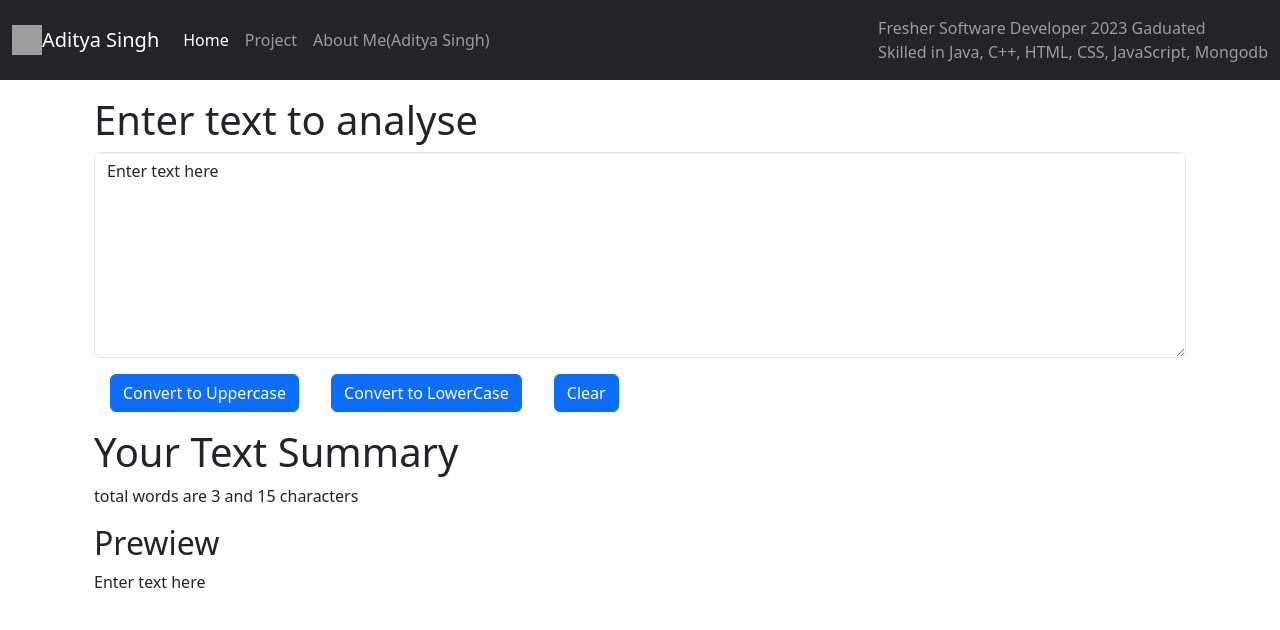
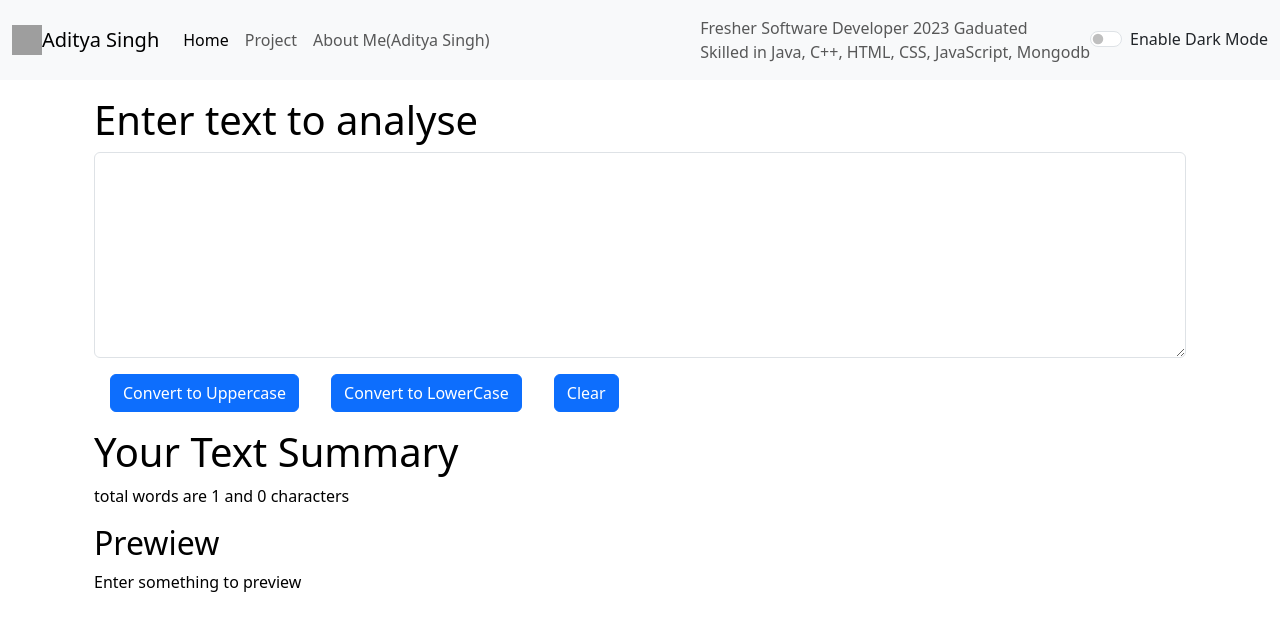
Before and after one commit to as23julycode/notebook-react, a React (Create React App) app: page /about in a window 1280 px wide. Shown: the top 630 px of the page. Built offline with nearby package versions, Linux system fonts and the light colour scheme; grey boxes are pictures that could not be loaded.

Commit message:
dark mode with background done

```diff
--- a/src/App.js
+++ b/src/App.js
@@ -1,14 +1,28 @@
-
+import React, { useState } from 'react';
 import './App.css';
 import Navbar from './components/Navbar';
 import TextForm from './components/TextForm';
+
+
 function App() {
+  const [mode, setMode] = useState('light');
+
+  const toggleMode = () => {
+    if(mode === 'light'){
+      setMode('dark');
+      document.body.style.backgroundColor = 'grey';
+    }
+    else{
+      setMode('light');
+      document.body.style.backgroundColor = 'white';
+    }
+  }
   return (
     <>
-    <Navbar firstcolumn = "Aditya Singh" secondcolumn = "Project" thirdcolumn = "About Me(Aditya Singh)"  />
+    <Navbar firstcolumn = "Aditya Singh" secondcolumn = "Project" thirdcolumn = "About Me(Aditya Singh)"  mode={mode} toggleMode={toggleMode}/>
 
     <div className='container my-3'>
-      <TextForm heading="Enter text to analyse"/>
+      <TextForm heading="Enter text to analyse" mode={mode}/>
     </div>
     </>
   );
--- a/src/components/Navbar.js
+++ b/src/components/Navbar.js
@@ -10,7 +10,7 @@
 
 export default function Navbar(props) {
     return (
-        <nav className="navbar navbar-expand-lg navbar-dark bg-dark">
+        <nav className={`navbar navbar-expand-lg navbar-${props.mode} bg-${props.mode}`}>
             <div className="container-fluid">
                 <a className="navbar-brand" href="#">
                     <img src="src\images\my.jpg" width="30" height="30" className="d-inline-block align-top" alt=""/>
@@ -35,6 +35,11 @@
                         Fresher Software Developer 2023 Gaduated<br></br>
                         Skilled in Java, C++, HTML, CSS, JavaScript, Mongodb
                     </span>
+                    <div className={`form-check form-switch text-${props.mode === 'light'?'dark' : 'light'}`}>
+                        <input className="form-check-input" onClick= {props.toggleMode} type="checkbox" role="switch" id="flexSwitchCheckDefault"/>
+                        <label className="form-check-label" htmlFor="flexSwitchCheckDefault">Enable Dark Mode</label>
+                    </div>
+
                 </div>
             </div>
         </nav>
--- a/src/components/TextForm.js
+++ b/src/components/TextForm.js
@@ -22,23 +22,23 @@
         console.log("On change");
         setText(event.target.value)
     }
-    const [text, setText] = useState('Enter text here');
+    const [text, setText] = useState('');
     return(
         <>
-            <div className='container'>
+            <div className='container' style={{color: props.mode === 'dark'?'white':'black'}}>
                 <h1>{props.heading}</h1>
                 <div className="mb-3">
-                    <textarea className="form-control" value={text} onChange={handleOnChange} id="mybox" rows="8"></textarea>
+                    <textarea className="form-control" value={text} style={{backgroundColor: props.mode === 'dark'?'grey':'white', color: props.mode === 'dark'?'white':'black'}} onChange={handleOnChange} id="mybox" rows="8"></textarea>
                 </div>
                 <button className="btn btn-primary mx-3" onClick={handleUpClick}> Convert to Uppercase</button>
                 <button className="btn btn-primary mx-3" onClick={handleLoClick}> Convert to LowerCase</button>
                 <button className="btn btn-primary mx-3" onClick={clear}> Clear</button>
             </div>
-            <div className='container my-3'>
+            <div className='container my-3' style={{color: props.mode === 'dark'?'white':'black'}}>
             <h1> Your Text Summary</h1>
             <p> total words are {text.split(" ").length} and {text.length} characters </p>
             <h2> Prewiew</h2>
-            <p>{text}</p>
+            <p>{text.length>0 ? text:"Enter something to preview"}</p>
             </div>
         </>
     )
```
